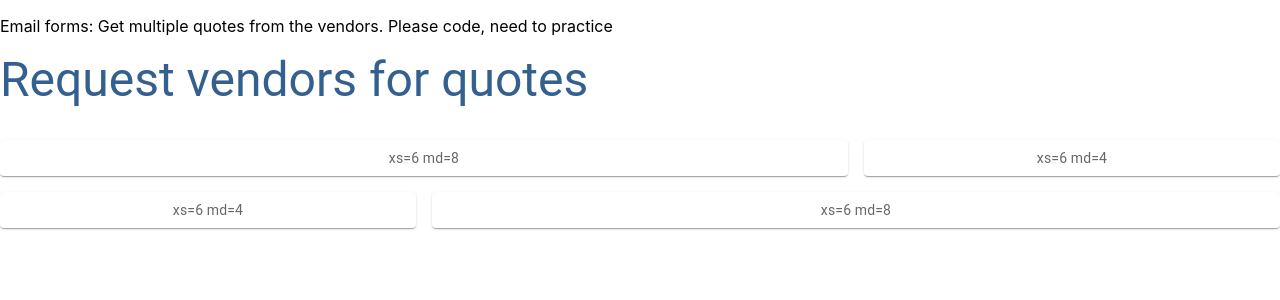
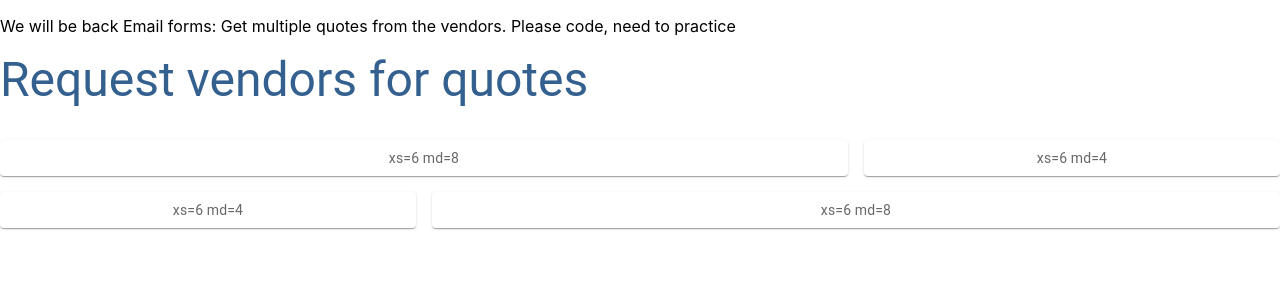
Before and after one commit to macosta2015/MaintenanceQuotes, a React (Create React App) app in the folder email_quotes/: page / in a window 1280 px wide. Shown: the top 300 px of the page. Built offline with nearby package versions, Linux system fonts and the light colour scheme.

Commit message:
Update App.js

```diff
--- a/email_quotes/src/App.js
+++ b/email_quotes/src/App.js
@@ -3,6 +3,7 @@ function App() {
     <div className="App">
       <header className="App-header">
         <p>
+          We will be back
           Email forms: Get multiple quotes from the vendors. Please code, need to practice
         </p>
       </header>
```
